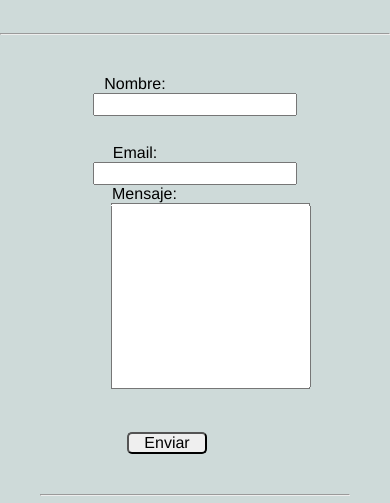
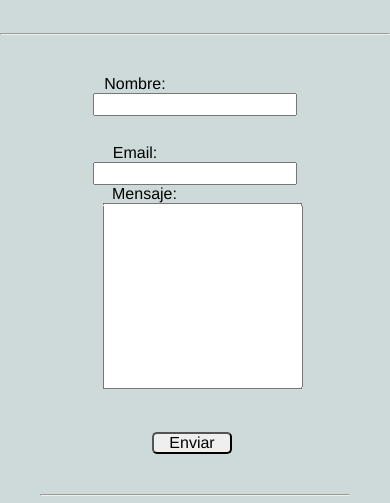
Before and after one commit to belugonzalez203/belengonzalez-portafolio.github.io, a plain HTML site: page index.html in a window 390 px wide. Shown: the part 2339-2842 px from the top of the page. Drawn offline with Linux system fonts and the light colour scheme.

Commit message:
Update estilo.css

```diff
--- a/estilo.css
+++ b/estilo.css
@@ -350,11 +350,7 @@ body #menu__nav .checkbtn{
 
     #mensaje{
         width: 200px;
-
-    }
-
-    body #contacto{
-
+        margin-left: -16px;
     }
 
     body #contacto #form-contacto {
@@ -396,4 +392,8 @@ body #menu__nav .checkbtn{
     #acercade #copyright {
         font-size: 15px;
     }
+
+    #contacto #form-contacto #enviarCorreo{
+        margin-left: 50px;
+    }
 }
```
